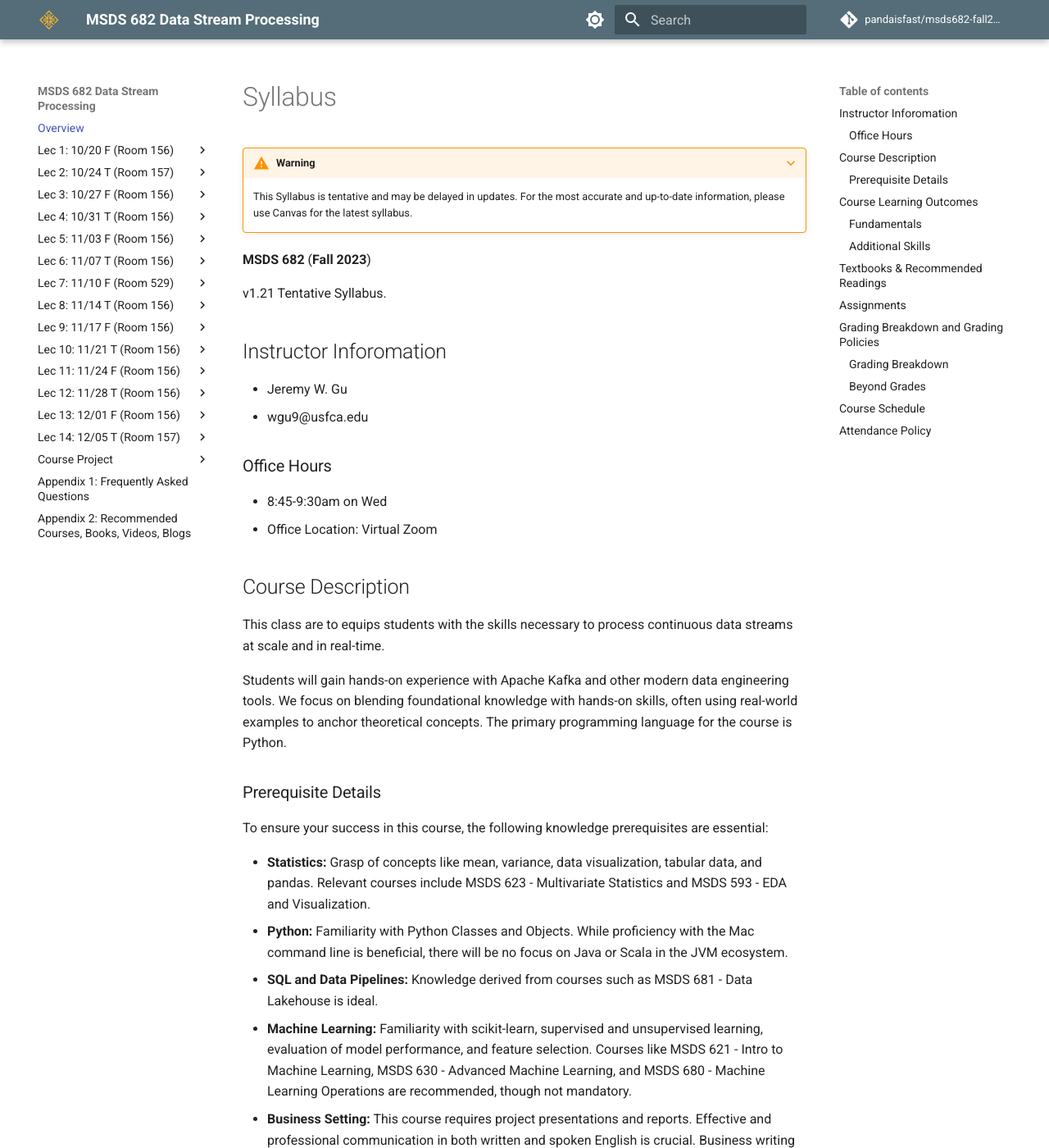
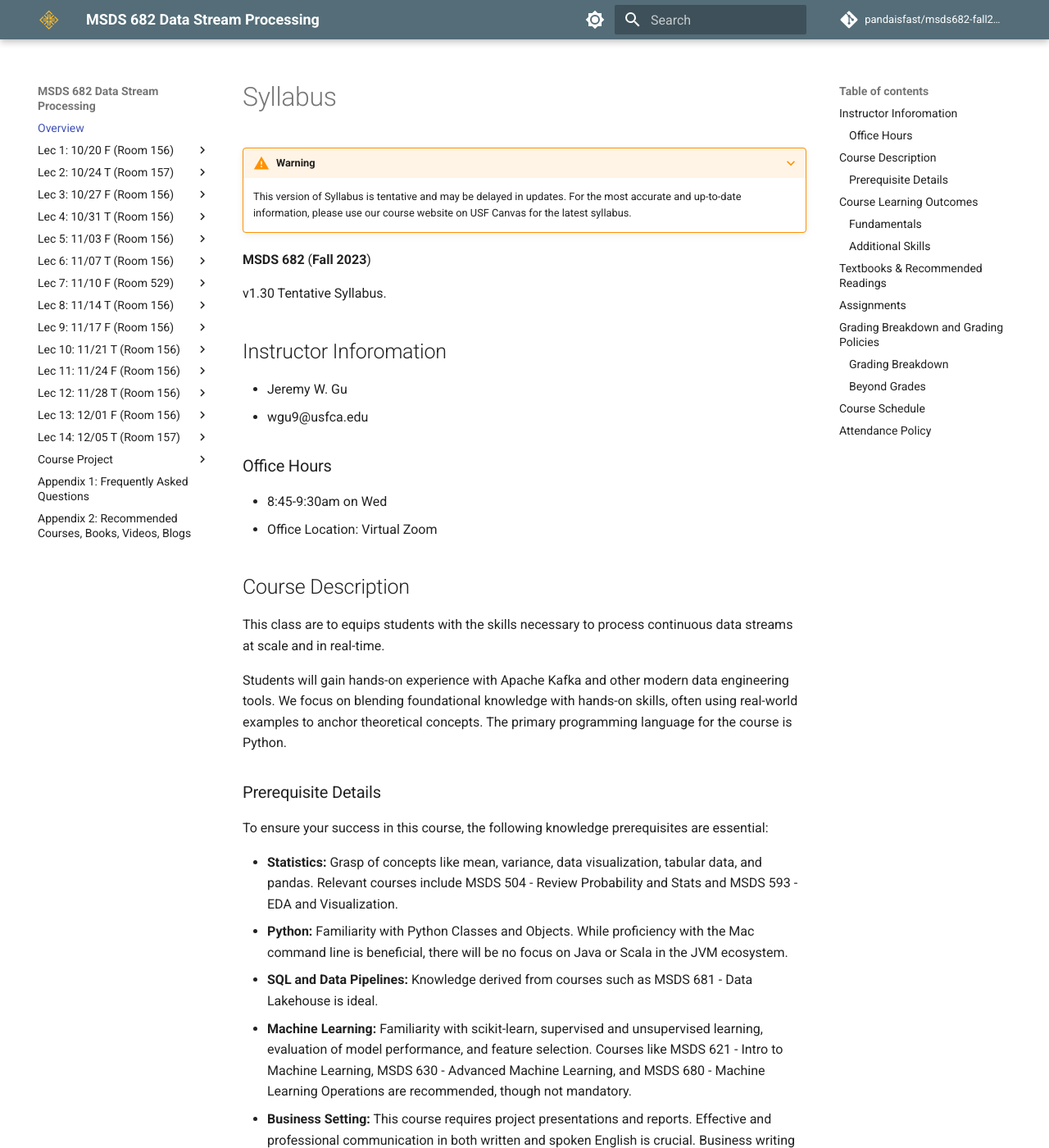
Before and after one commit to pandaisfast/msds682-fall2023-data-streaming, an MkDocs documentation site: the page built from docs/index.md, in a window 1280 px wide and 1400 px high. Shown: the whole window at 82% size. Built offline with MkDocs 1.6.1 and Material for MkDocs 9.7.7, drawn with Linux system fonts in a browser that asks for light colours; comment, search, counter and statistics services are not loaded.

Commit message:
update the course syllabus 1.30

```diff
--- a/docs/index.md
+++ b/docs/index.md
@@ -2,11 +2,11 @@
 
 ???+ warning
 
-    This Syllabus is tentative and may be delayed in updates. For the most accurate and up-to-date information, please use Canvas for the latest syllabus.
+    This version of Syllabus is tentative and may be delayed in updates. For the most accurate and up-to-date information, please use our course website on USF Canvas for the latest syllabus.
 
 **MSDS 682** (**Fall 2023**)
 
-v1.21 Tentative Syllabus.
+v1.30 Tentative Syllabus.
 
 ## Instructor Inforomation
 - Jeremy W. Gu
@@ -26,7 +26,7 @@ Students will gain hands-on experience with Apache Kafka and other modern data e
 
 To ensure your success in this course, the following knowledge prerequisites are essential:
 
-- **Statistics:** Grasp of concepts like mean, variance, data visualization, tabular data, and pandas. Relevant courses include MSDS 623 - Multivariate Statistics and MSDS 593 - EDA and Visualization.
+- **Statistics:** Grasp of concepts like mean, variance, data visualization, tabular data, and pandas. Relevant courses include MSDS 504 - Review Probability and Stats and MSDS 593 - EDA and Visualization.
 - **Python:** Familiarity with Python Classes and Objects. While proficiency with the Mac command line is beneficial, there will be no focus on Java or Scala in the JVM ecosystem.
 - **SQL and Data Pipelines:** Knowledge derived from courses such as MSDS 681 - Data Lakehouse is ideal.
 - **Machine Learning:** Familiarity with scikit-learn, supervised and unsupervised learning, evaluation of model performance, and feature selection. Courses like MSDS 621 - Intro to Machine Learning, MSDS 630 - Advanced Machine Learning, and MSDS 680 - Machine Learning Operations are recommended, though not mandatory.
```
